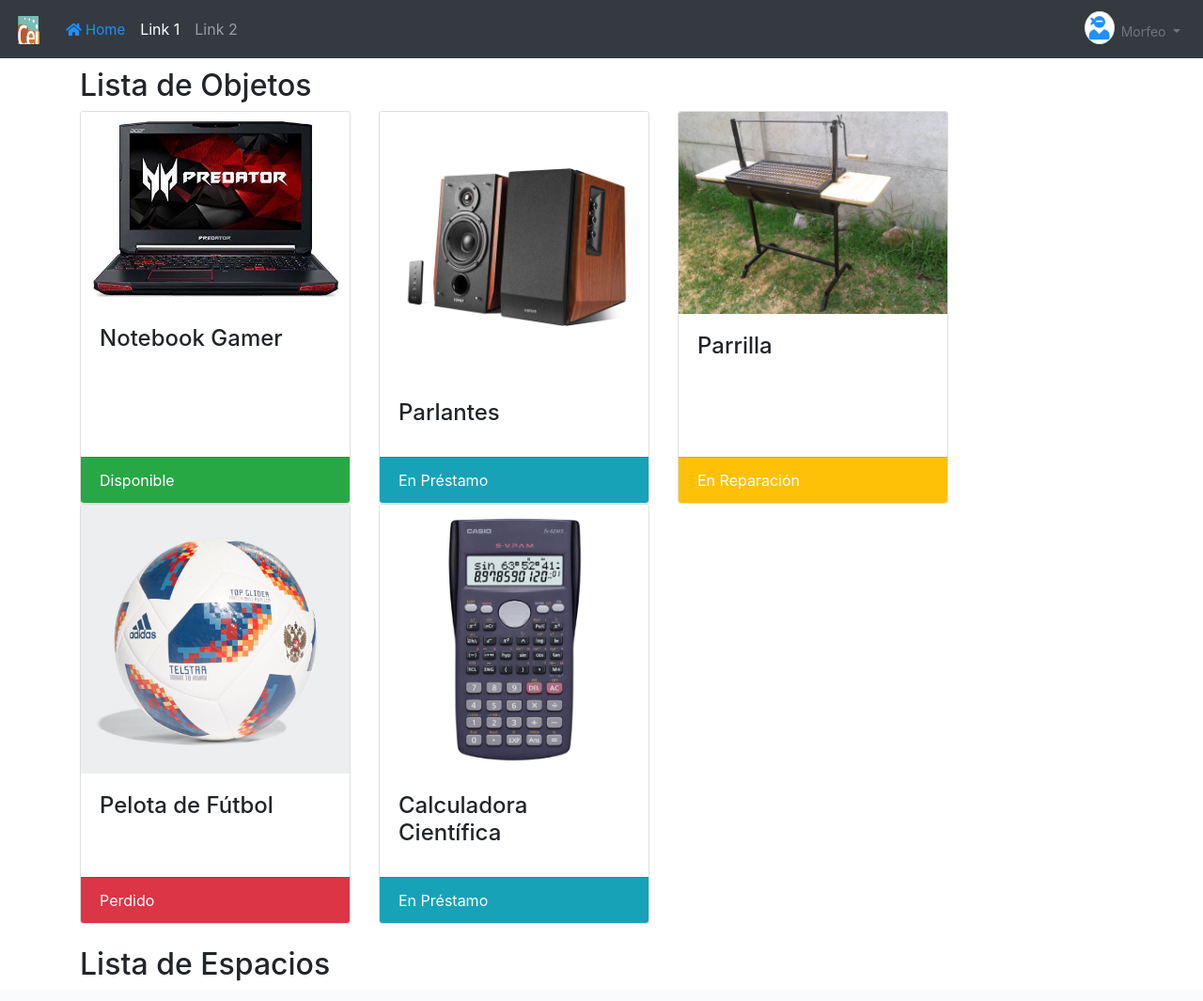
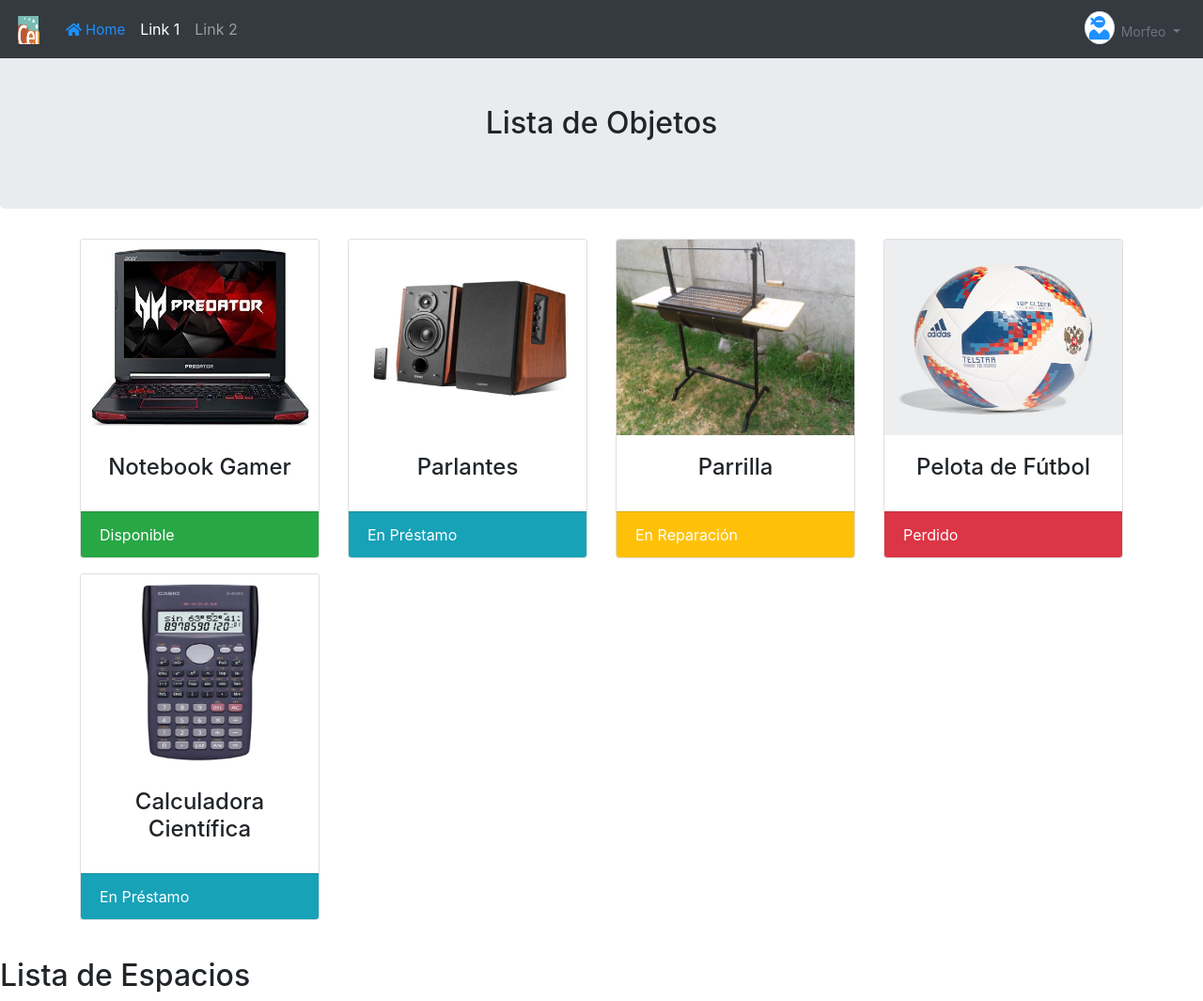
Before and after one commit to DCC-CC4401/2018-1-SQL-Injection, a Django app: page / in a window 1280 px wide. Shown: the whole page at 94% size. Before the commit the page ends 1044 px from the top, so only its background shows below. Run offline with Django 3.2, Linux system fonts and the light colour scheme; data comes from the database, SQL or seed files in the repository; both versions use the stored data as it was after the commit; data that the repository does not hold is empty; some libraries are stand-ins or nearby versions.

Commit message:
Updated list-view of Objects.

```diff
--- a/templates/base2.html
+++ b/templates/base2.html
@@ -91,12 +91,12 @@
         </div>
       </nav>
     </header>
-    <br><br><br>
+    <br><br>
 
     {# BODY #}
-    <div class="container">
+    <main role="main">
         {% block content %} {# this content is replaced #}{% endblock %}
-    </div>
+    </main>
     {# TODO: FOOTER #}
 </body>
 </html>
--- a/templates/index.html
+++ b/templates/index.html
@@ -1,15 +1,21 @@
 {% extends "base2.html" %}
 
 {% block content %}
-    <div>
-        <h2>Lista de Objetos</h2>
-        <div class="card-deck">
+    <section class="jumbotron text-center">
+        <div class="container">
+            <h2 class="jumbotron-heading">Lista de Objetos</h2>
+        </div>
+    </section>
+
+    <div class="container">
+        <div class="row">
             {% for obj in objects %}
-                <div class="card" style="min-width: 18rem; max-width: 18rem;">
-                    <img class="card-img-top" src="{{ obj.image.url|slice:"14:" }}" alt="Imagen de {{ obj.name }}">
+                <div class="col-md-3">
+                    <div class="card mb-3 box-shadow">
+                        <img class="card-img-top" src="{{ obj.image.url|slice:"14:" }}" alt="Imagen de {{ obj.name }}" style="height: 13rem;">
                         <!-- <img class="card-img-top" src="{{ obj.image.url|slice:"14:" }}" width="150" height="200" alt="Imagen de {{ obj.name }}"> -->
                         <div class="card-body">
-                        <h4 class="card-title">{{ obj.name }}</h4>
+                            <h4 class="card-title text-center">{{ obj.name }}</h4>
                         </div>
                         {% if  obj.condition == 'd'%}
                             <div class="card-footer text-white bg-success">
@@ -24,6 +30,7 @@
                         {% elif  obj.condition == 'l'%}
                             <div class="card-footer text-white bg-danger"><h7>Perdido</h7></div>
                         {% endif %}
+                    </div>
                 </div>
             {% endfor %}
         </div>
```
Also changed, not shown: db.sqlite3, inventario_cei/static/img/items/objects/calculadora_cient.jpg (added). Lines whose indentation alone changed are shown as unchanged.
